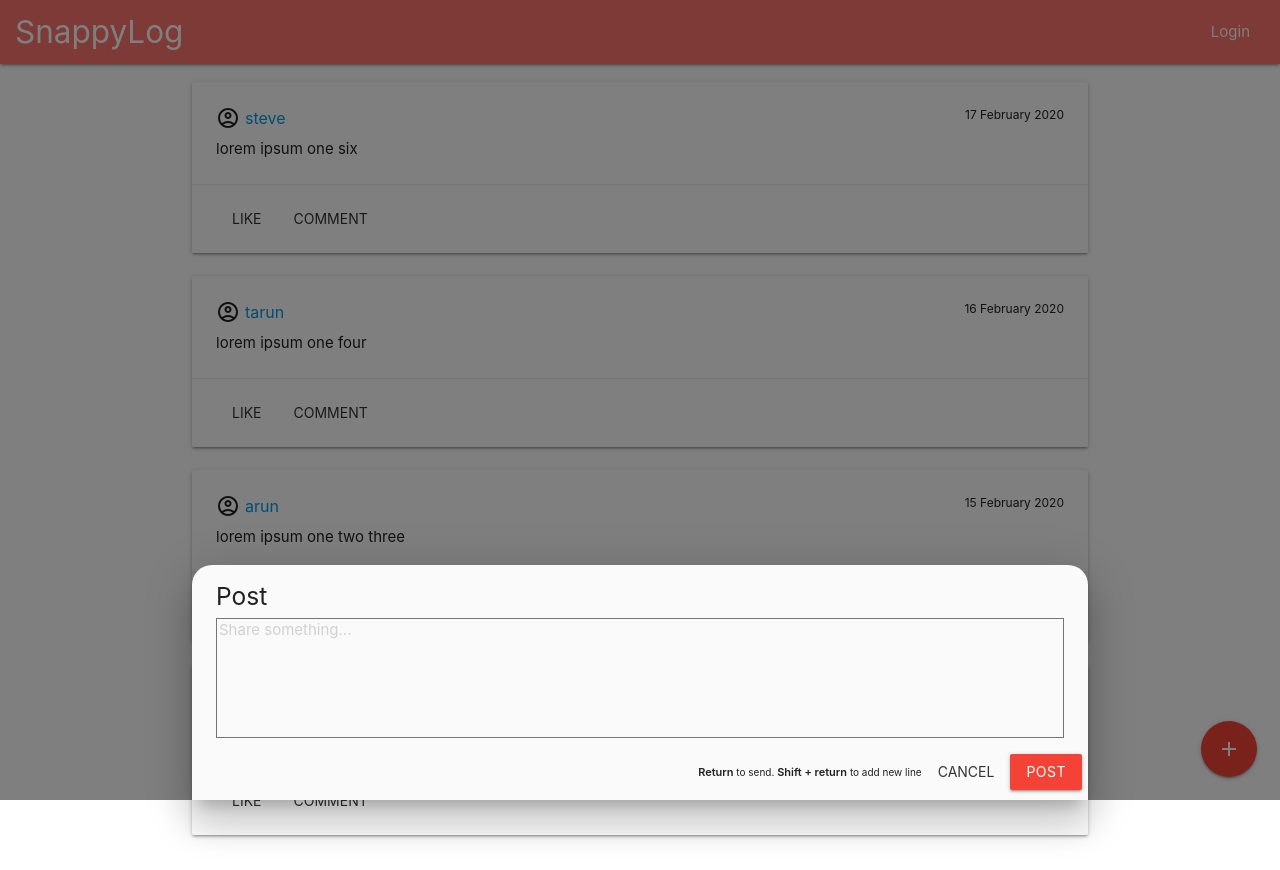
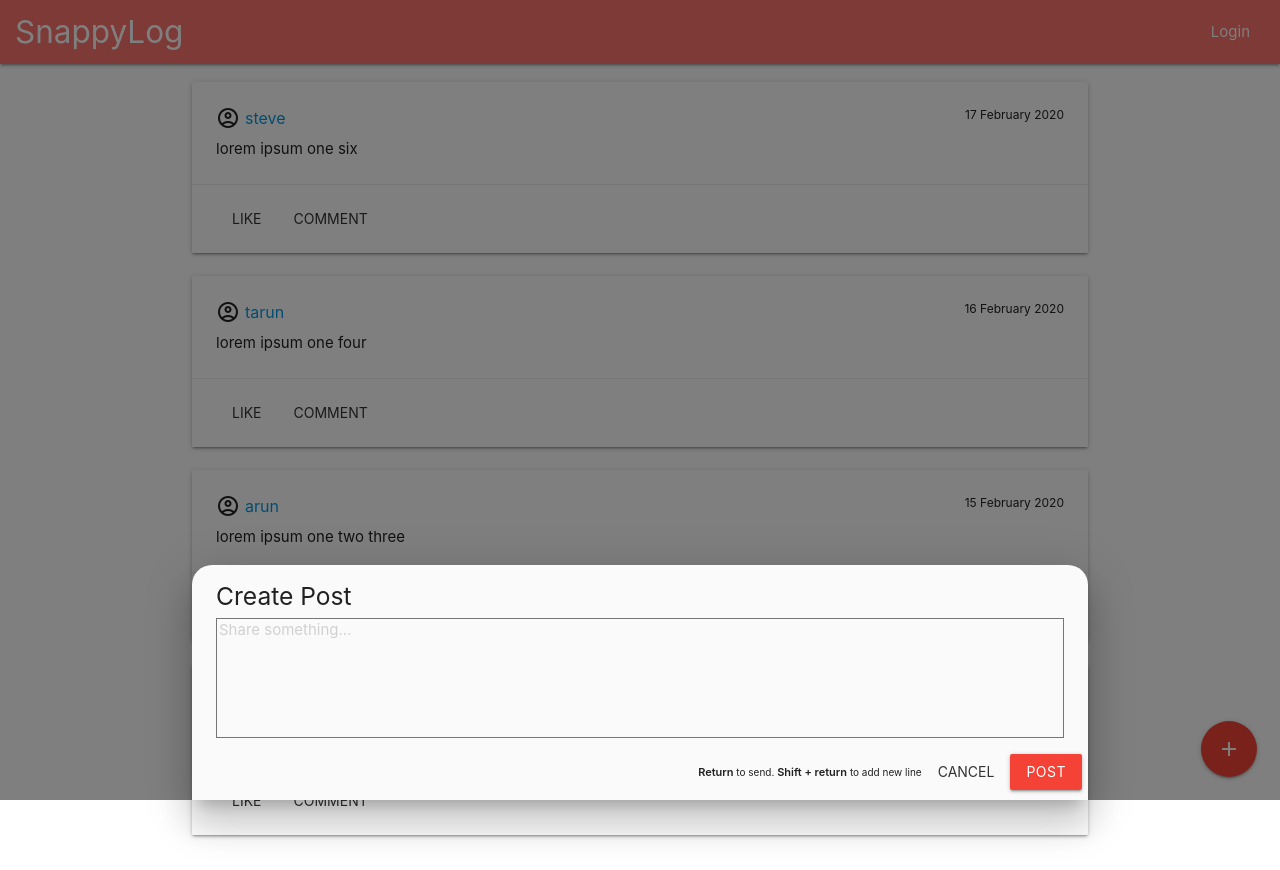
Before and after one commit to anand-kashyap/react-social, a React (Create React App) app: page / in a window 1280 px wide. Both pictures are taken after a click on the button "add". Built offline with nearby package versions, Linux system fonts and the light colour scheme.

Commit message:
toast added

```diff
--- a/src/App.scss
+++ b/src/App.scss
@@ -27,3 +27,9 @@
     transition: opacity 1500ms ease-in;
   }
 }
+
+#toast-container {
+  .created-toast {
+    // background-color: #64b3f4;
+  }
+}
--- a/src/components/posts/Posts.js
+++ b/src/components/posts/Posts.js
@@ -2,7 +2,7 @@ import React, { Fragment, useState, useEffect, useContext } from 'react';
 import CSSTransition from 'react-transition-group/CSSTransition';
 import TransitionGroup from 'react-transition-group/TransitionGroup';
 import PostItem from './PostItem';
-
+import { M } from '../utils/Shared';
 import Modal from '../utils/Modal';
 import postContext from '../../context/post/postContext';
 
@@ -12,14 +12,22 @@ const Posts = props => {
   const [scale, setScale] = useState('');
   const [opened, setOpened] = useState(false);
   useEffect(() => {
+    document.querySelector('.toast-action');
     setTimeout(() => {
       setScale('scale-in');
     }, 650);
   }, []);
 
+  const viewNew = e => {
+    window.scrollTo({ top: 0, behavior: 'smooth' });
+  }
   const modalClosed = () => {
     setOpened(false);
-    window.scrollTo({ top: 0, behavior: 'smooth' });
+    if (window.scrollY !== 0) {
+      M.toast({ classes: 'created-toast', html: '<span>Post created!</span><button class="btn-flat toast-action">View</button>' });
+      const toastbtns = document.querySelectorAll('.toast-action');
+      toastbtns.forEach((val) => val.addEventListener('click', viewNew));
+    }
   };
   return (
     <Fragment>
--- a/src/components/utils/Modal.js
+++ b/src/components/utils/Modal.js
@@ -57,14 +57,12 @@ const Modal = ({ bottom = false, dismiss = true, options = null, id = 'modal1',
 
   return (
     <div
-      ref={Modal => {
-        modalRef = Modal;
-      }}
+      ref={Modal => modalRef = Modal}
       id={id}
       className={'modal ' + mainClass}
     >
       <div className="modal-content">
-        <h5>Post</h5>
+        <h5>Create Post</h5>
         <textarea onKeyDown={textboxKeyPress} ref={tref => tref && opened ? tref.focus() : null} placeholder="Share something..." value={text} onChange={setContent}></textarea>
       </div>
       <div className="modal-footer">
```
Also changed, not shown: 1 other file (tests, documents, lock files or other folders).
